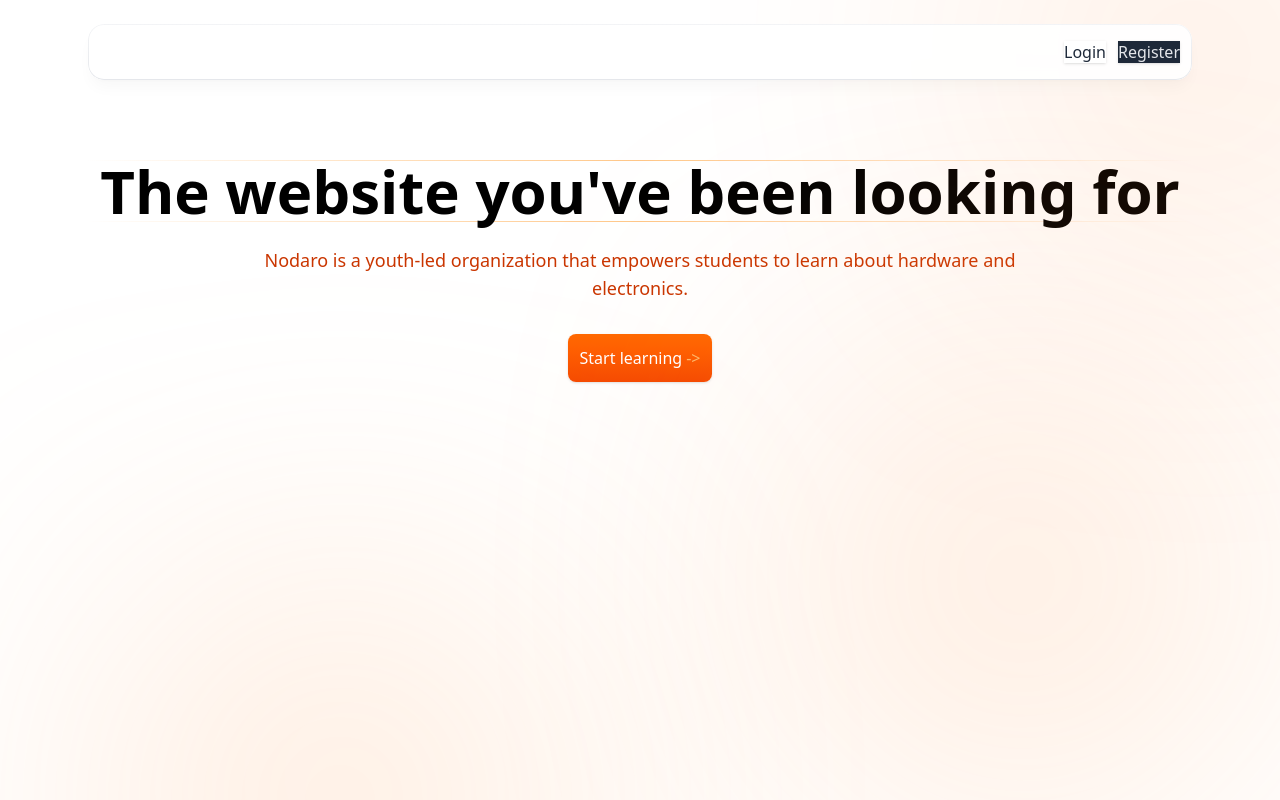
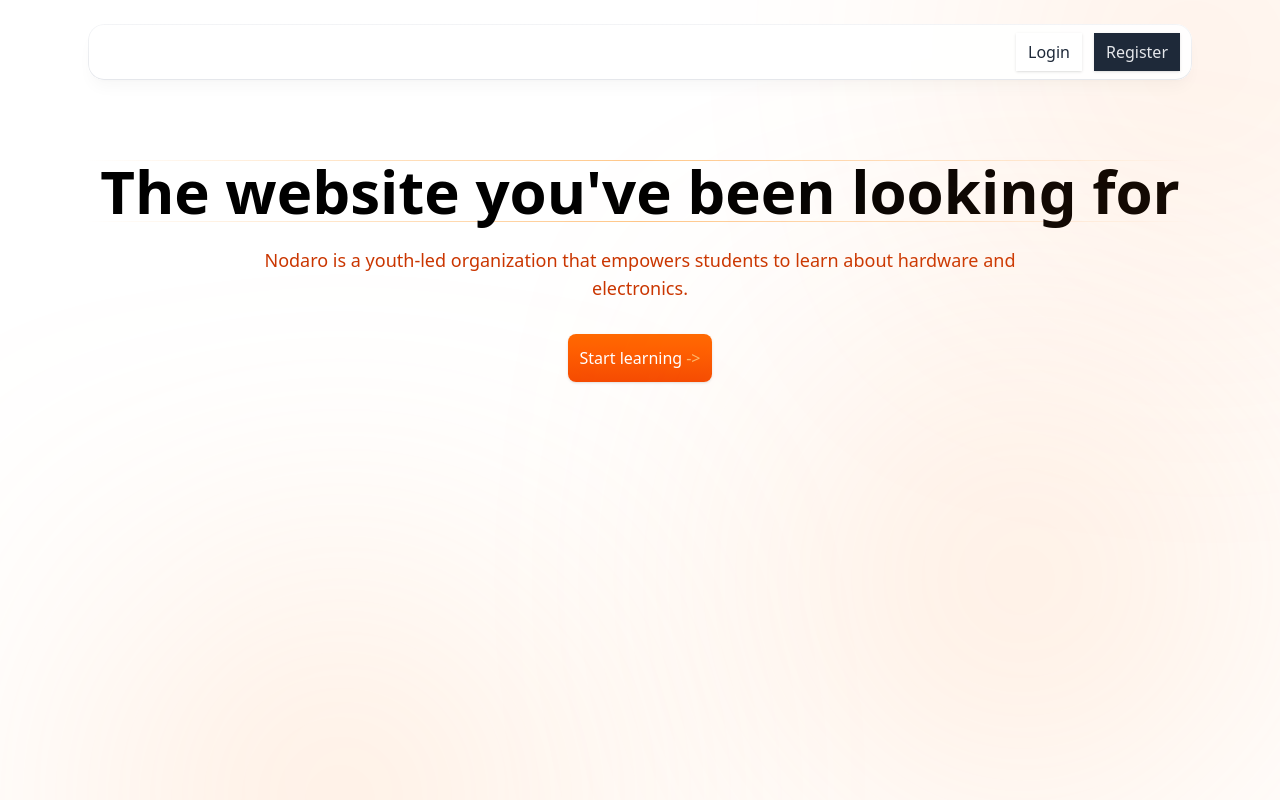
Before and after one commit to hemitoncode/Nodaro, a SvelteKit app: page / in a window 1280 px wide. Shown: the top 800 px of the page. Built offline with nearby package versions, Linux system fonts and the light colour scheme.

Commit message:
proper spacing/size for btns

```diff
--- a/src/components/navbar.svelte
+++ b/src/components/navbar.svelte
@@ -6,7 +6,7 @@
         <li>
           <a
             href="/signin"
-            class="btn-sm bg-white text-gray-800 shadow-sm hover:bg-gray-50"
+            class="btn-sm bg-white text-gray-800 shadow-sm hover:bg-gray-50 py-2 px-3"
           >
             Login
           </a>
@@ -14,7 +14,7 @@
         <li>
           <a
             href="/signup"
-            class="btn-sm bg-gray-800 text-gray-200 shadow-sm hover:bg-gray-900"
+            class="btn-sm bg-gray-800 text-gray-200 shadow-sm hover:bg-gray-900 py-2 px-3"
           >
             Register
           </a>
```
